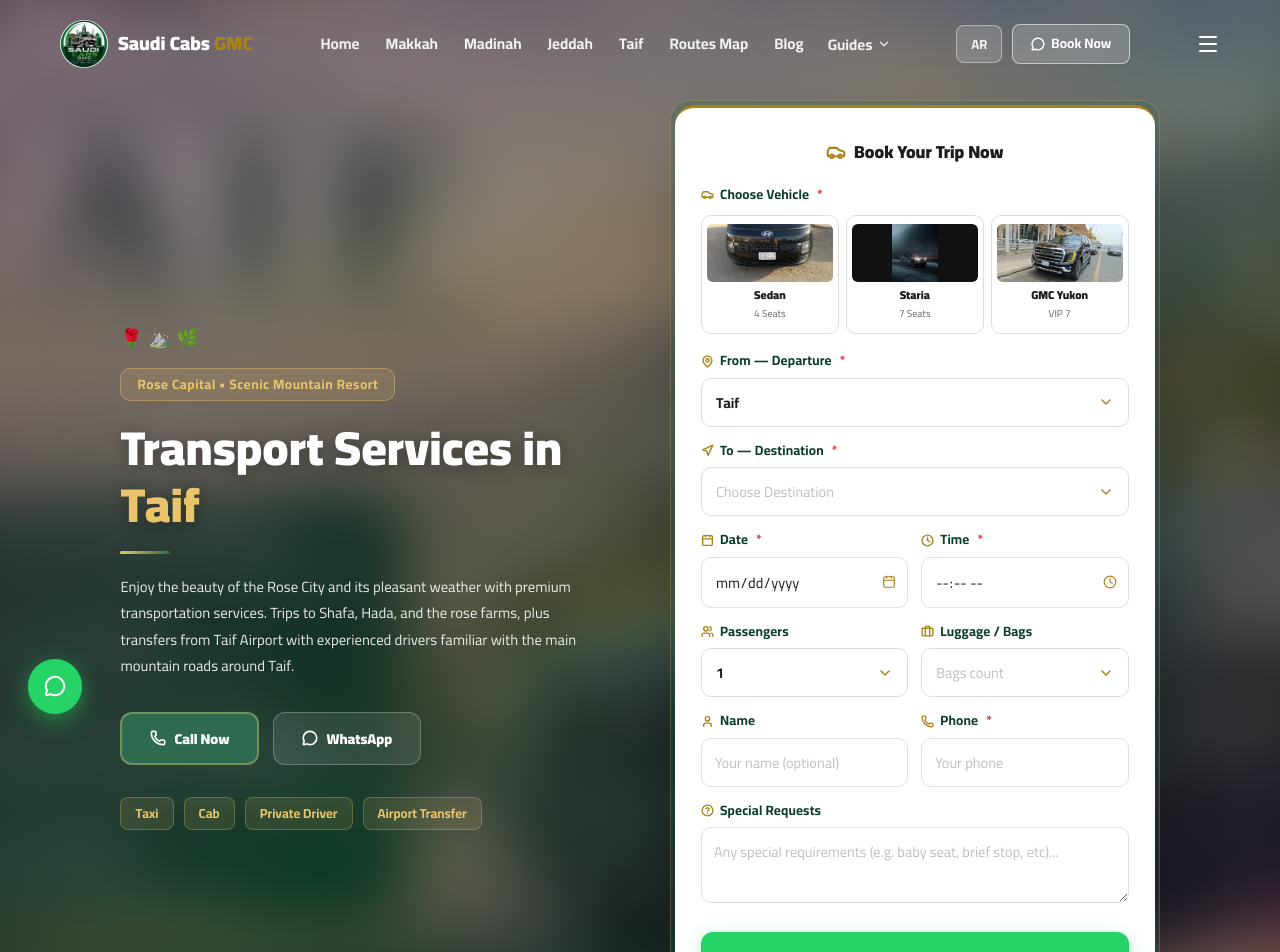
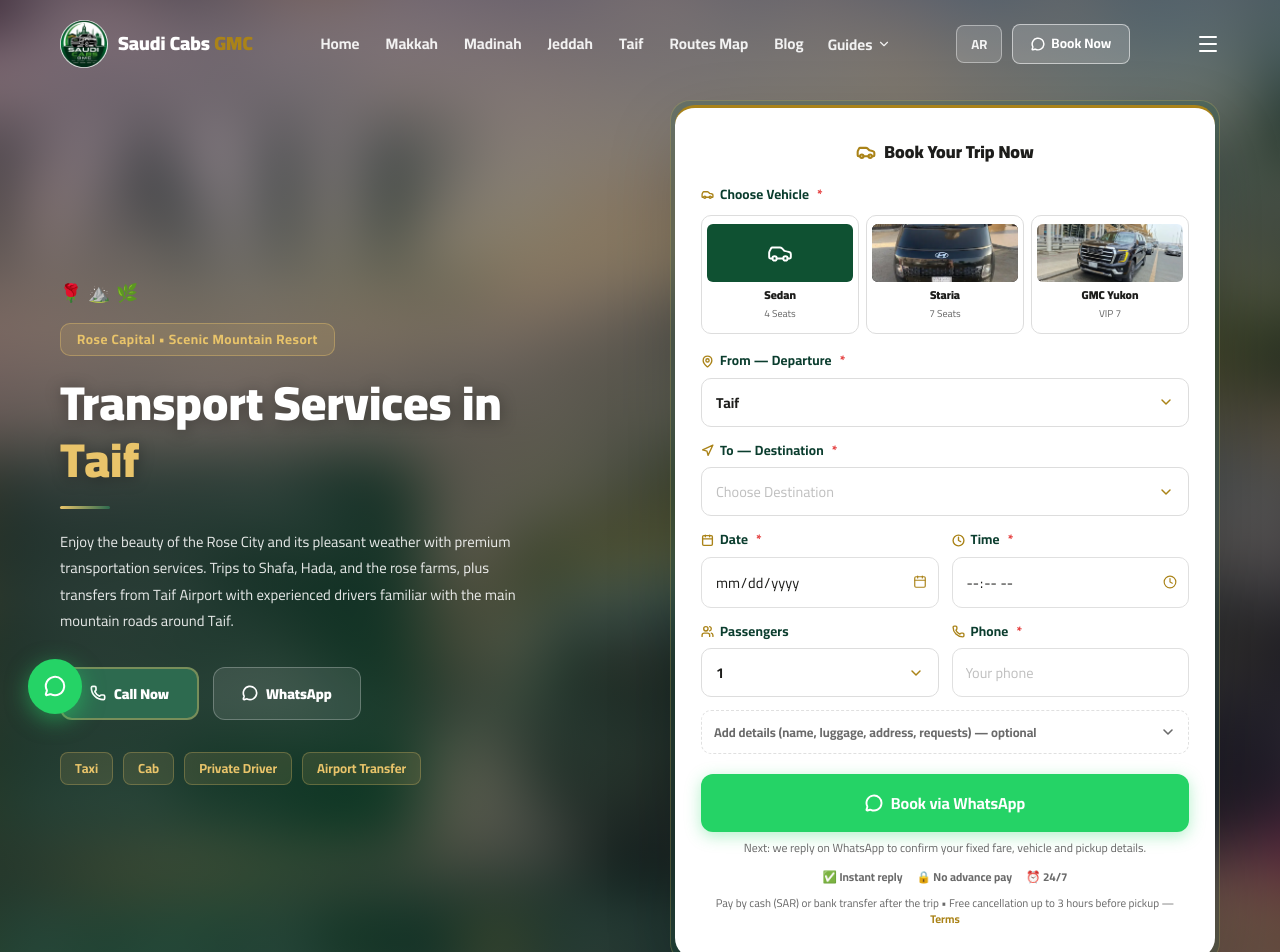
Before and after one commit to saudicabgmc/saudicab, a Next.js app: page /taif-taxi-service in a window 1280 px wide. Shown: the top 952 px of the page. Built offline with nearby package versions, Linux system fonts and the light colour scheme.

Commit message:
fix: correct homepage fleet photos, remove footer call link
Co-Authored-By: Claude Sonnet 5 <noreply@anthropic.com>

```diff
--- a/src/components/BookingForm.tsx
+++ b/src/components/BookingForm.tsx
@@ -1,6 +1,7 @@
 'use client'
 import { useState, useRef, useEffect } from 'react'
-import { Car, MapPin, Navigation, Calendar, Clock, Users, MessageCircle, ChevronDown, Check, Phone, User, Loader2, CheckCircle, Briefcase, HelpCircle } from 'lucide-react'
+import Link from 'next/link'
+import { Car, MapPin, Navigation, Calendar, Clock, Users, MessageCircle, ChevronDown, Check, Phone, User, CheckCircle, Briefcase, HelpCircle, Home } from 'lucide-react'
 import { useLang } from '@/contexts/LanguageContext'
 import { vehicleImages, findRoutePrice } from '@/lib/pricingData'
 
@@ -10,12 +11,14 @@ const CITIES = {
 }
 
 const VEHICLES = [
-  { key: 'sedan', img: '/fleet/toyota-camry-exterior-front-saudi-cabs-gmc.webp', fit: 'cover' as const, bg: '#f5f5f5', nameEn: 'Sedan', nameAr: 'سيدان', seatEn: '4 Seats', seatAr: '٤ مقاعد' },
-  { key: 'staria', img: vehicleImages.staria, fit: 'contain' as const, bg: '#111', nameEn: 'Staria', nameAr: 'هيونداي ستاريا', seatEn: '7 Seats', seatAr: '٧ مقاعد' },
+  { key: 'sedan', img: vehicleImages.sedan, fit: 'cover' as const, bg: '#0F5132', nameEn: 'Sedan', nameAr: 'سيدان', seatEn: '4 Seats', seatAr: '٤ مقاعد' },
+  { key: 'staria', img: vehicleImages.staria, fit: 'cover' as const, bg: '#111', nameEn: 'Staria', nameAr: 'هيونداي ستاريا', seatEn: '7 Seats', seatAr: '٧ مقاعد' },
   { key: 'gmc', img: '/fleet/gmc-yukon-exterior-angle-saudi-cabs-gmc.webp', fit: 'cover' as const, bg: '#1a1a1a', nameEn: 'GMC Yukon', nameAr: 'GMC يوكون', seatEn: 'VIP 7', seatAr: '٧ VIP' },
 ]
 
 const PASSENGERS = ['1', '2', '3', '4', '5', '6', '7+']
+
+const isOtherLoc = (v: string) => v === 'Other Location' || v === 'موقع آخر'
 
 const LUGGAGE_OPTIONS = {
   en: ['No luggage', '1 Bag', '2 Bags', '3 Bags', '4 Bags', '5+ Bags'],
@@ -171,8 +174,9 @@ interface BookingFormProps { defaultFrom?: string }
 export default function BookingForm({ defaultFrom }: BookingFormProps) {
   const { isAr } = useLang()
   const [vehicle, setVehicle] = useState('')
-  const [loading, setLoading] = useState(false)
   const [submitted, setSubmitted] = useState(false)
+  const [showMore, setShowMore] = useState(false)
+  const [waLink, setWaLink] = useState('')
   const [errors, setErrors] = useState<Record<string, string>>({})
   const [todayStr, setTodayStr] = useState('')
 
@@ -186,7 +190,10 @@ export default function BookingForm({ defaultFrom }: BookingFormProps) {
     phone: '',
     flightNumber: '',
     luggage: '',
-    specialRequests: ''
+    specialRequests: '',
+    pickupAddress: '',
+    otherFrom: '',
+    otherTo: '',
   })
 
   useEffect(() => {
@@ -238,24 +245,52 @@ export default function BookingForm({ defaultFrom }: BookingFormProps) {
     if (isAirportTransfer && !form.flightNumber) {
       e.flightNumber = isAr ? 'رقم الرحلة الجوية مطلوب لقاء المطار' : 'Flight number is required for airport transfers'
     }
+    if (isOtherLoc(form.from) && !form.otherFrom.trim()) {
+      e.otherFrom = isAr ? 'اكتب موقع المغادرة' : 'Please describe the pickup location'
+    }
+    if (isOtherLoc(form.to) && !form.otherTo.trim()) {
+      e.otherTo = isAr ? 'اكتب موقع الوجهة' : 'Please describe the destination'
+    }
     setErrors(e)
     return Object.keys(e).length === 0
   }
 
-  const handleBook = async () => {
+  const handleBook = () => {
     if (!validate()) return
     const v = VEHICLES.find(v => v.key === vehicle)
     const vLabel = v ? (isAr ? v.nameAr : v.nameEn) : (isAr ? 'غير محدد' : 'Not specified')
 
-    setLoading(true)
-    try {
-      await fetch('/api/booking', {
+    const fromLabel = isOtherLoc(form.from) ? `${form.from}: ${form.otherFrom.trim()}` : form.from
+    const toLabel = isOtherLoc(form.to) ? `${form.to}: ${form.otherTo.trim()}` : form.to
+
+    const enc = encodeURIComponent
+    const luggageStr = form.luggage ? (isAr ? `الحقائب: ${form.luggage}` : `Luggage: ${form.luggage}`) : ''
+    const flightStr = isAirportTransfer ? (isAr ? `رقم الرحلة: ${form.flightNumber}` : `Flight: ${form.flightNumber}`) : ''
+    const addressStr = form.pickupAddress.trim() ? (isAr ? `عنوان الاستقبال: ${form.pickupAddress.trim()}` : `Pickup address: ${form.pickupAddress.trim()}`) : ''
+    const requestsStr = form.specialRequests ? (isAr ? `طلبات خاصة: ${form.specialRequests}` : `Requests: ${form.specialRequests}`) : ''
+    const priceStr = routePrice ? (isAr ? `السعر المتوقع: ${routePrice} ريال` : `Estimated Price: ${routePrice} SAR`) : ''
+
+    const msg = isAr
+      ? `السلام عليكم، أرغب في حجز رحلة:%0Aالسيارة: ${enc(vLabel)}%0Aمن: ${enc(fromLabel)}%0Aإلى: ${enc(toLabel)}%0Aالتاريخ: ${enc(form.date)}%0Aالوقت: ${enc(form.time)}%0Aالركاب: ${enc(form.passengers)}${form.name ? `%0Aالاسم: ${enc(form.name)}` : ''}${form.phone ? `%0Aالهاتف: ${enc(form.phone)}` : ''}${flightStr ? `%0A${enc(flightStr)}` : ''}${addressStr ? `%0A${enc(addressStr)}` : ''}${luggageStr ? `%0A${enc(luggageStr)}` : ''}${requestsStr ? `%0A${enc(requestsStr)}` : ''}${priceStr ? `%0A${enc(priceStr)}` : ''}`
+      : `Hello, I'd like to book a trip:%0AVehicle: ${enc(vLabel)}%0AFrom: ${enc(fromLabel)}%0ATo: ${enc(toLabel)}%0ADate: ${enc(form.date)}%0ATime: ${enc(form.time)}%0APassengers: ${enc(form.passengers)}${form.name ? `%0AName: ${enc(form.name)}` : ''}${form.phone ? `%0APhone: ${enc(form.phone)}` : ''}${flightStr ? `%0A${enc(flightStr)}` : ''}${addressStr ? `%0A${enc(addressStr)}` : ''}${luggageStr ? `%0A${enc(luggageStr)}` : ''}${requestsStr ? `%0A${enc(requestsStr)}` : ''}${priceStr ? `%0A${enc(priceStr)}` : ''}`
+
+    const link = `https://wa.me/923097811785?text=${msg}`
+    setWaLink(link)
+
+    // Open WhatsApp first, synchronously inside the tap. Doing this after an
+    // awaited request makes mobile browsers treat it as a popup and block it.
+    const win = window.open(link, '_blank')
+    if (!win) window.location.href = link
+
+    // Record the request in the background — never blocks or delays WhatsApp.
+    fetch('/api/booking', {
       method: 'POST',
       headers: { 'Content-Type': 'application/json' },
+      keepalive: true,
       body: JSON.stringify({
         vehicle: vLabel,
-          from: form.from,
-          to: form.to,
+        from: fromLabel,
+        to: toLabel,
         date: form.date,
         time: form.time,
         passengers: form.passengers,
@@ -263,27 +298,21 @@ export default function BookingForm({ defaultFrom }: BookingFormProps) {
         phone: form.phone,
         flightNumber: isAirportTransfer ? form.flightNumber : '',
         luggage: form.luggage,
-          specialRequests: form.specialRequests,
+        specialRequests: [addressStr, form.specialRequests].filter(Boolean).join(' | '),
       }),
-      })
-    } catch (_) {}
-    setLoading(false)
-
-    const enc = encodeURIComponent
-    const luggageStr = form.luggage ? (isAr ? `الحقائب: ${form.luggage}` : `Luggage: ${form.luggage}`) : ''
-    const flightStr = isAirportTransfer ? (isAr ? `رقم الرحلة: ${form.flightNumber}` : `Flight: ${form.flightNumber}`) : ''
-    const requestsStr = form.specialRequests ? (isAr ? `طلبات خاصة: ${form.specialRequests}` : `Requests: ${form.specialRequests}`) : ''
-    const priceStr = routePrice ? (isAr ? `السعر المتوقع: ${routePrice} ريال` : `Estimated Price: ${routePrice} SAR`) : ''
-
-    const msg = isAr
-      ? `السلام عليكم، أرغب في حجز رحلة:%0Aالسيارة: ${enc(vLabel)}%0Aمن: ${enc(form.from)}%0Aإلى: ${enc(form.to)}%0Aالتاريخ: ${enc(form.date)}%0Aالوقت: ${enc(form.time)}%0Aالركاب: ${enc(form.passengers)}${form.name ? `%0Aالاسم: ${enc(form.name)}` : ''}${form.phone ? `%0Aالهاتف: ${enc(form.phone)}` : ''}${flightStr ? `%0A${enc(flightStr)}` : ''}${luggageStr ? `%0A${enc(luggageStr)}` : ''}${requestsStr ? `%0A${enc(requestsStr)}` : ''}${priceStr ? `%0A${enc(priceStr)}` : ''}`
-      : `Hello, I'd like to book a trip:%0AVehicle: ${enc(vLabel)}%0AFrom: ${enc(form.from)}%0ATo: ${enc(form.to)}%0ADate: ${enc(form.date)}%0ATime: ${enc(form.time)}%0APassengers: ${enc(form.passengers)}${form.name ? `%0AName: ${enc(form.name)}` : ''}${form.phone ? `%0APhone: ${enc(form.phone)}` : ''}${flightStr ? `%0A${enc(flightStr)}` : ''}${luggageStr ? `%0A${enc(luggageStr)}` : ''}${requestsStr ? `%0A${enc(requestsStr)}` : ''}${priceStr ? `%0A${enc(priceStr)}` : ''}`
-
-    window.open(`https://wa.me/923097811785?text=${msg}`, '_blank')
+    }).catch(() => {})
 
     setSubmitted(true)
-    setTimeout(() => setSubmitted(false), 6000)
+    setTimeout(() => setSubmitted(false), 20000)
   }
+
+  const paxCount = form.passengers === '7+' ? 8 : parseInt(form.passengers, 10)
+  const vehicleHint =
+    paxCount > 7
+      ? (isAr ? 'لأكثر من ٧ ركاب، يرجى التواصل معنا عبر واتساب.' : 'For more than 7 passengers, please contact us on WhatsApp.')
+      : vehicle === 'sedan' && paxCount > 4
+        ? (isAr ? `السيدان يتسع لـ٤ ركاب — اختر ستاريا أو GMC يوكون لـ${paxCount} ركاب.` : `The Sedan seats 4 — choose Staria or GMC Yukon for ${paxCount} passengers.`)
+        : ''
 
   const cities = isAr ? CITIES.ar : CITIES.en
   const luggageList = isAr ? LUGGAGE_OPTIONS.ar : LUGGAGE_OPTIONS.en
@@ -299,8 +328,13 @@ export default function BookingForm({ defaultFrom }: BookingFormProps) {
           borderRadius: '10px', padding: '10px 14px', marginBottom: '14px',
           color: 'var(--secondary)', fontSize: '0.88rem', fontWeight: '700',
         }}>
-          <CheckCircle size={18} strokeWidth={2.5} />
-          {isAr ? 'تم إرسال الطلب! سيتواصل معك فريقنا قريباً.' : 'Booking sent! Our team will reach you shortly.'}
+          <CheckCircle size={18} strokeWidth={2.5} style={{ flexShrink: 0 }} />
+          <span>
+            {isAr ? 'تم تجهيز رسالتك في واتساب. لم يفتح واتساب؟ ' : 'Your request is ready in WhatsApp. Didn\'t open? '}
+            <a href={waLink} target="_blank" rel="noopener noreferrer" style={{ color: 'var(--secondary)', textDecoration: 'underline' }}>
+              {isAr ? 'افتح واتساب' : 'Open WhatsApp'}
+            </a>
+          </span>
         </div>
       )}
 
@@ -337,7 +371,13 @@ export default function BookingForm({ defaultFrom }: BookingFormProps) {
               }}
             >
               <div style={{ width: '100%', height: '58px', background: v.bg, borderRadius: '6px', overflow: 'hidden', marginBottom: '7px' }}>
-                <img src={v.img} alt={v.nameEn} width={200} height={58} style={{ width: '100%', height: '100%', objectFit: v.fit, objectPosition: 'center', display: 'block' }} />
+                {v.img ? (
+                  <img src={v.img} alt={v.nameEn} width={200} height={58} style={{ width: '100%', height: '100%', objectFit: v.fit, objectPosition: v.key === 'staria' ? '50% 32%' : 'center', display: 'block' }} />
+                ) : (
+                  <div style={{ width: '100%', height: '100%', display: 'flex', alignItems: 'center', justifyContent: 'center', color: 'white' }}>
+                    <Car size={26} strokeWidth={1.8} />
+                  </div>
+                )}
               </div>
               <div style={{ fontSize: '0.72rem', fontWeight: '800', color: vehicle === v.key ? 'var(--secondary)' : 'var(--foreground)', lineHeight: 1.2 }}>
                 {isAr ? v.nameAr : v.nameEn}
@@ -367,6 +407,18 @@ export default function BookingForm({ defaultFrom }: BookingFormProps) {
           ariaLabel={isAr ? 'من — المغادرة' : 'From — Departure'}
         />
         {errors.from && <p style={{ color: '#e53e3e', fontSize: '0.75rem', marginTop: '5px', fontWeight: '600' }}>{errors.from}</p>}
+        {isOtherLoc(form.from) && (
+          <input
+            type="text"
+            className="form-input"
+            aria-label={isAr ? 'وصف موقع المغادرة' : 'Describe the pickup location'}
+            placeholder={isAr ? 'اكتب المدينة أو المكان' : 'Type the city or place'}
+            value={form.otherFrom}
+            onChange={e => set('otherFrom', e.target.value)}
+            style={{ marginTop: '8px', ...(errors.otherFrom ? { borderColor: '#e53e3e' } : {}) }}
+          />
+        )}
+        {errors.otherFrom && <p style={{ color: '#e53e3e', fontSize: '0.75rem', marginTop: '5px', fontWeight: '600' }}>{errors.otherFrom}</p>}
       </div>
 
       {/* To */}
@@ -385,6 +437,18 @@ export default function BookingForm({ defaultFrom }: BookingFormProps) {
           ariaLabel={isAr ? 'إلى — الوجهة' : 'To — Destination'}
         />
         {errors.to && <p style={{ color: '#e53e3e', fontSize: '0.75rem', marginTop: '5px', fontWeight: '600' }}>{errors.to}</p>}
+        {isOtherLoc(form.to) && (
+          <input
+            type="text"
+            className="form-input"
+            aria-label={isAr ? 'وصف الوجهة' : 'Describe the destination'}
+            placeholder={isAr ? 'اكتب المدينة أو المكان' : 'Type the city or place'}
+            value={form.otherTo}
+            onChange={e => set('otherTo', e.target.value)}
+            style={{ marginTop: '8px', ...(errors.otherTo ? { borderColor: '#e53e3e' } : {}) }}
+          />
+        )}
+        {errors.otherTo && <p style={{ color: '#e53e3e', fontSize: '0.75rem', marginTop: '5px', fontWeight: '600' }}>{errors.otherTo}</p>}
       </div>
 
       {/* Flight Number (Only for airport transfers) */}
@@ -451,7 +515,7 @@ export default function BookingForm({ defaultFrom }: BookingFormProps) {
         </div>
       </div>
 
-      {/* Passengers + Luggage */}
+      {/* Passengers + Phone (the only required contact field) */}
       <div className="form-grid-2">
         <div className="form-group">
           <label className="form-label" style={{ display: 'flex', alignItems: 'center', gap: '6px' }}>
@@ -465,30 +529,6 @@ export default function BookingForm({ defaultFrom }: BookingFormProps) {
             placeholder="1"
             ariaLabel={isAr ? 'الركاب' : 'Passengers'}
           />
-        </div>
-        <div className="form-group">
-          <label className="form-label" style={{ display: 'flex', alignItems: 'center', gap: '6px' }}>
-            <Briefcase size={13} color="var(--primary)" strokeWidth={2.5} />
-            {isAr ? 'الأمتعة / الحقائب' : 'Luggage / Bags'}
-          </label>
-          <CustomSelect
-            value={form.luggage}
-            onChange={v => set('luggage', v)}
-            options={luggageList}
-            placeholder={isAr ? 'اختر عدد الحقائب' : 'Bags count'}
-            ariaLabel={isAr ? 'الأمتعة / الحقائب' : 'Luggage / Bags'}
-          />
-        </div>
-      </div>
-
-      {/* Name + Phone */}
-      <div className="form-grid-2">
-        <div className="form-group">
-          <label htmlFor="booking-name" className="form-label" style={{ display: 'flex', alignItems: 'center', gap: '6px' }}>
-            <User size={13} color="var(--primary)" strokeWidth={2.5} />
-            {isAr ? 'الاسم' : 'Name'}
-          </label>
-          <input id="booking-name" type="text" className="form-input" placeholder={isAr ? 'اسمك (اختياري)' : 'Your name (optional)'} value={form.name} onChange={e => set('name', e.target.value)} />
         </div>
         <div className="form-group">
           <label htmlFor="booking-phone" className="form-label" style={{ display: 'flex', alignItems: 'center', gap: '6px' }}>
@@ -509,8 +549,69 @@ export default function BookingForm({ defaultFrom }: BookingFormProps) {
           {errors.phone && <p style={{ color: '#e53e3e', fontSize: '0.75rem', marginTop: '5px', fontWeight: '600' }}>{errors.phone}</p>}
         </div>
       </div>
+      {vehicleHint && (
+        <p role="status" style={{ fontSize: '0.78rem', color: 'var(--primary)', fontWeight: '700', margin: '-4px 0 12px', lineHeight: 1.5 }}>
+          {vehicleHint}
+        </p>
+      )}
 
-      {/* Special Requests */}
+      {/* Optional details — collapsed by default to keep the form short */}
+      <button
+        type="button"
+        onClick={() => setShowMore(s => !s)}
+        aria-expanded={showMore}
+        aria-controls="booking-more-details"
+        style={{
+          width: '100%', display: 'flex', alignItems: 'center', justifyContent: 'space-between',
+          background: 'none', border: '1px dashed var(--border)', borderRadius: '10px',
+          padding: '9px 12px', marginBottom: '12px', cursor: 'pointer', fontFamily: 'inherit',
+          fontSize: '0.8rem', fontWeight: '700', color: 'var(--muted-foreground)',
+        }}
+      >
+        <span>{isAr ? 'إضافة تفاصيل (الاسم، الحقائب، العنوان، طلبات خاصة) — اختياري' : 'Add details (name, luggage, address, requests) — optional'}</span>
+        <ChevronDown size={16} strokeWidth={2.4} style={{ flexShrink: 0, marginInlineStart: '8px', transition: 'transform 0.2s', transform: showMore ? 'rotate(180deg)' : 'none' }} />
+      </button>
+
+      {showMore && (
+        <div id="booking-more-details">
+          <div className="form-grid-2">
+            <div className="form-group">
+              <label htmlFor="booking-name" className="form-label" style={{ display: 'flex', alignItems: 'center', gap: '6px' }}>
+                <User size={13} color="var(--primary)" strokeWidth={2.5} />
+                {isAr ? 'الاسم' : 'Name'}
+              </label>
+              <input id="booking-name" type="text" className="form-input" placeholder={isAr ? 'اسمك' : 'Your name'} value={form.name} onChange={e => set('name', e.target.value)} />
+            </div>
+            <div className="form-group">
+              <label className="form-label" style={{ display: 'flex', alignItems: 'center', gap: '6px' }}>
+                <Briefcase size={13} color="var(--primary)" strokeWidth={2.5} />
+                {isAr ? 'الأمتعة / الحقائب' : 'Luggage / Bags'}
+              </label>
+              <CustomSelect
+                value={form.luggage}
+                onChange={v => set('luggage', v)}
+                options={luggageList}
+                placeholder={isAr ? 'اختر عدد الحقائب' : 'Bags count'}
+                ariaLabel={isAr ? 'الأمتعة / الحقائب' : 'Luggage / Bags'}
+              />
+            </div>
+          </div>
+
+          <div className="form-group">
+            <label htmlFor="booking-pickup-address" className="form-label" style={{ display: 'flex', alignItems: 'center', gap: '6px' }}>
+              <Home size={13} color="var(--primary)" strokeWidth={2.5} />
+              {isAr ? 'الفندق / عنوان الاستقبال' : 'Hotel / pickup address'}
+            </label>
+            <input
+              id="booking-pickup-address"
+              type="text"
+              className="form-input"
+              placeholder={isAr ? 'اسم الفندق أو العنوان أو الحي' : 'Hotel name, address or district'}
+              value={form.pickupAddress}
+              onChange={e => set('pickupAddress', e.target.value)}
+            />
+          </div>
+
           <div className="form-group">
             <label htmlFor="booking-special-requests" className="form-label" style={{ display: 'flex', alignItems: 'center', gap: '6px' }}>
               <HelpCircle size={13} color="var(--primary)" strokeWidth={2.5} />
@@ -525,6 +626,8 @@ export default function BookingForm({ defaultFrom }: BookingFormProps) {
               style={{ minHeight: '68px', resize: 'vertical', padding: '10px 12px' }}
             />
           </div>
+        </div>
+      )}
 
       {/* Live Price Preview */}
       {routePrice !== null && (
@@ -538,25 +641,27 @@ export default function BookingForm({ defaultFrom }: BookingFormProps) {
           boxShadow: '0 4px 12px rgba(11,61,46,0.06)'
         }}>
           <div style={{ fontSize: '0.76rem', color: 'var(--muted-foreground)', fontWeight: '700', textTransform: 'uppercase', letterSpacing: '0.04em' }}>
-            {isAr ? 'السعر الثابت المؤكد' : 'Confirmed Fixed Price'}
+            {isAr ? 'السعر التقديري — يُؤكد عبر واتساب' : 'Estimated fare — confirmed on WhatsApp'}
           </div>
           <div style={{ fontSize: '1.65rem', fontWeight: '950', color: 'var(--primary)', marginTop: '3px', lineHeight: 1.1 }}>
             {routePrice} <span style={{ fontSize: '0.9rem', fontWeight: '700' }}>SAR</span>
           </div>
           <div style={{ fontSize: '0.7rem', color: 'var(--muted-foreground)', marginTop: '4px', fontWeight: '600' }}>
-            {isAr ? 'شامل الضرائب والرسوم • بدون دفع مسبق' : 'Includes all taxes & fees • No prepayment'}
+            {isAr ? 'للسيارة الواحدة وليس للفرد • شامل الضرائب والرسوم • بدون دفع مسبق' : 'Per vehicle, not per person • Includes all taxes & fees • No prepayment'}
           </div>
         </div>
       )}
 
       {/* WhatsApp Button */}
-      <button type="button" className="btn-whatsapp" onClick={handleBook} style={{ marginTop: '8px' }} disabled={loading}>
-        {loading
-          ? <Loader2 size={18} strokeWidth={2.5} style={{ animation: 'spin 1s linear infinite' }} />
-          : <MessageCircle size={18} strokeWidth={2.5} />
-        }
-        {loading ? (isAr ? 'جاري الإرسال...' : 'Sending...') : (isAr ? 'احجز عبر واتساب' : 'Book via WhatsApp')}
+      <button type="button" className="btn-whatsapp" onClick={handleBook} style={{ marginTop: '8px' }}>
+        <MessageCircle size={18} strokeWidth={2.5} />
+        {isAr ? 'احجز عبر واتساب' : 'Book via WhatsApp'}
       </button>
+      <p style={{ textAlign: 'center', fontSize: '0.74rem', color: 'var(--muted-foreground)', margin: '8px 0 0', lineHeight: 1.5 }}>
+        {isAr
+          ? 'بعد ذلك: نرد عبر واتساب لتأكيد السعر الثابت والسيارة وتفاصيل الاستقبال.'
+          : 'Next: we reply on WhatsApp to confirm your fixed fare, vehicle and pickup details.'}
+      </p>
 
       {/* Trust badges */}
       <div style={{ display: 'flex', justifyContent: 'center', gap: '14px', marginTop: '10px', flexWrap: 'wrap' }}>
@@ -567,6 +672,14 @@ export default function BookingForm({ defaultFrom }: BookingFormProps) {
           <span key={s} style={{ fontSize: '0.72rem', color: 'var(--muted-foreground)', fontWeight: '600' }}>{s}</span>
         ))}
       </div>
+      <p style={{ textAlign: 'center', fontSize: '0.7rem', color: 'var(--muted-foreground)', margin: '8px 0 0', lineHeight: 1.5 }}>
+        {isAr
+          ? 'الدفع نقداً (بالريال) أو تحويل بنكي بعد الرحلة • إلغاء مجاني حتى ٣ ساعات قبل الاستقبال — '
+          : 'Pay by cash (SAR) or bank transfer after the trip • Free cancellation up to 3 hours before pickup — '}
+        <Link href="/terms-and-conditions" style={{ color: 'var(--primary)', fontWeight: '700' }}>
+          {isAr ? 'الشروط' : 'Terms'}
+        </Link>
+      </p>
 
     </div>
   )
--- a/src/components/Footer.tsx
+++ b/src/components/Footer.tsx
@@ -91,7 +91,7 @@ export default function Footer() {
             <h4 className="footer-heading">{tr.footer.contact}</h4>
             <div className="footer-contact-item">
               <Phone size={15} color="var(--primary)" strokeWidth={2} />
-              <a href="tel:+923097811785" style={{ color: 'inherit' }}>+92 309 7811785</a>
+              <span dir="ltr">+92 309 7811785</span>
             </div>
             <div className="footer-contact-item">
               <MessageCircle size={15} color="var(--primary)" strokeWidth={2} />
--- a/src/lib/pricingData.ts
+++ b/src/lib/pricingData.ts
@@ -32,8 +32,10 @@ export const categoryColor: Record<PricingCategory, string> = {
 }
 
 export const vehicleImages: Record<string, string> = {
-  sedan:  '/fleet/toyota-camry-exterior-front-saudi-cabs-gmc.webp',
-  staria: '/fleet/hyundai-staria-placeholder-saudi-cabs-gmc.webp',
+  // No genuine sedan photo exists yet (the "toyota-camry-*" files in /fleet are actually
+  // photos of the Hyundai Staria). Empty string = show a neutral placeholder panel.
+  sedan:  '',
+  staria: '/fleet/toyota-camry-exterior-front-saudi-cabs-gmc.webp',
   gmc:    '/fleet/gmc-yukon-exterior-angle-saudi-cabs-gmc.webp',
 }
 
```
Also changed, not shown: src/components/FleetSection.tsx (+16 -5 lines). Lines whose indentation alone changed are shown as unchanged.
